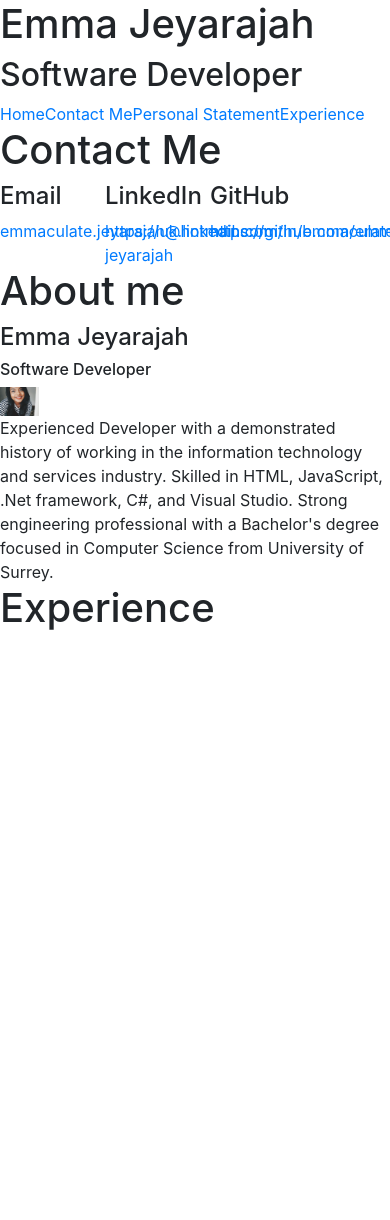
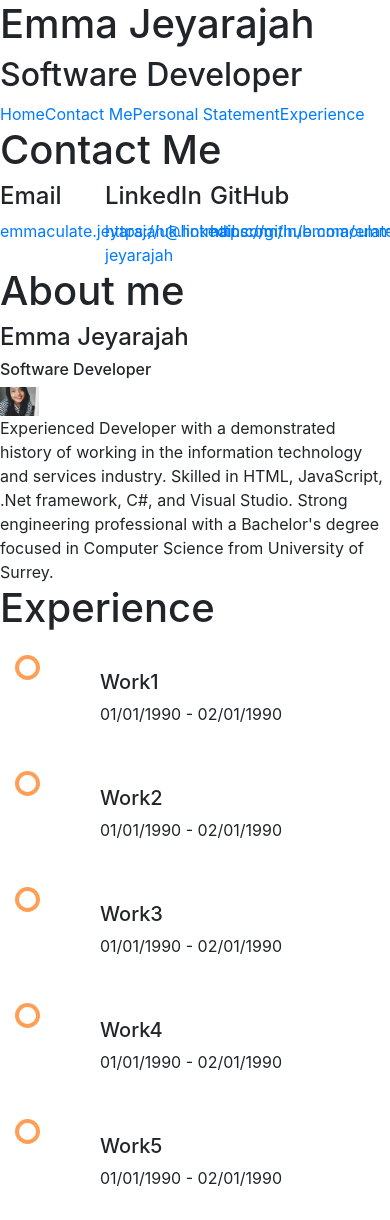
Before and after one commit to emmaculatej/personal-website, a Vue app in the folder personal-website/: page /#/ in a window 390 px wide. Shown: the top 1220 px of the page. Before the commit the page ends 844 px from the top, so only its background shows below. Built offline with nearby package versions, Linux system fonts and the light colour scheme.

Commit message:
Time Line Skeleton for Experience

```diff
--- a/personal-website/src/components/Experience.vue
+++ b/personal-website/src/components/Experience.vue
@@ -1,15 +1,173 @@
 <template>
-    <div class="experience">
-        <h1> Experience </h1>
+<div>
+            <h1> Experience </h1>
+    <div class="timeline">
+        <div v-for="work in workExperience" v-bind:key="work.id" @mouseover="hover = true" @mouseleave="hover = false">
+            <div class="container right">
+                <div class="content">
+                <h5> {{work.name}} </h5>
+                <span> {{work.startDate}} - {{work.endDate}}</span>
+                    <div v-if="hover">
+                        <span>{{work.description}}</span>
+                    </div>
+                </div>
+            </div>
+        </div>
     </div>
+</div>
 </template>
 
 <script>
 export default {
+    name: 'Experience',
+    data: function () {
+        return {
+            workExperience : [
+                {id: 1, name: 'Work1', startDate: '01/01/1990', endDate: '02/01/1990', description: 'This is a secret message.'},
+                {id: 2, name: 'Work2', startDate: '01/01/1990', endDate: '02/01/1990', description: 'This is a secret message.'},
+                {id: 3, name: 'Work3', startDate: '01/01/1990', endDate: '02/01/1990', description: 'This is a secret message.'},
+                {id: 4, name: 'Work4', startDate: '01/01/1990', endDate: '02/01/1990', description: 'This is a secret message.'},
+                {id: 5, name: 'Work5', startDate: '01/01/1990', endDate: '02/01/1990', description: 'This is a secret message.'}
+            ],
+            hover: false
+        }
+    }
 
 }
 </script>
 
 <style scoped>
+* {
+  box-sizing: border-box;
+}
 
+body {
+  background-color: #474e5d;
+  font-family: Helvetica, sans-serif;
+}
+
+/* The actual timeline (the vertical ruler) */
+.timeline {
+  position: relative;
+  max-width: 1200px;
+  margin: 0 auto;
+}
+
+/* The actual timeline (the vertical ruler) */
+.timeline::after {
+  content: '';
+  position: absolute;
+  width: 6px;
+  background-color: white;
+  top: 0;
+  bottom: 0;
+  left: 50%;
+  margin-left: -3px;
+}
+
+/* Container around content */
+.container {
+  padding: 10px 40px;
+  position: relative;
+  background-color: inherit;
+  width: 50%;
+}
+
+/* The circles on the timeline */
+.container::after {
+  content: '';
+  position: absolute;
+  width: 25px;
+  height: 25px;
+  right: -17px;
+  background-color: white;
+  border: 4px solid #FF9F55;
+  top: 15px;
+  border-radius: 50%;
+  z-index: 1;
+}
+
+/* Place the container to the left */
+.left {
+  left: 0;
+}
+
+/* Place the container to the right */
+.right {
+  left: 50%;
+}
+
+/* Add arrows to the left container (pointing right) */
+.left::before {
+  content: " ";
+  height: 0;
+  position: absolute;
+  top: 22px;
+  width: 0;
+  z-index: 1;
+  right: 30px;
+  border: medium solid white;
+  border-width: 10px 0 10px 10px;
+  border-color: transparent transparent transparent white;
+}
+
+/* Add arrows to the right container (pointing left) */
+.right::before {
+  content: " ";
+  height: 0;
+  position: absolute;
+  top: 22px;
+  width: 0;
+  z-index: 1;
+  left: 30px;
+  border: medium solid white;
+  border-width: 10px 10px 10px 0;
+  border-color: transparent white transparent transparent;
+}
+
+/* Fix the circle for containers on the right side */
+.right::after {
+  left: -16px;
+}
+
+/* The actual content */
+.content {
+  padding: 20px 30px;
+  background-color: white;
+  position: relative;
+  border-radius: 6px;
+}
+
+/* Media queries - Responsive timeline on screens less than 600px wide */
+@media screen and (max-width: 600px) {
+  /* Place the timelime to the left */
+  .timeline::after {
+  left: 31px;
+  }
+
+  /* Full-width containers */
+  .container {
+  width: 100%;
+  padding-left: 70px;
+  padding-right: 25px;
+  }
+
+  /* Make sure that all arrows are pointing leftwards */
+  .container::before {
+  left: 60px;
+  border: medium solid white;
+  border-width: 10px 10px 10px 0;
+  border-color: transparent white transparent transparent;
+  }
+
+  /* Make sure all circles are at the same spot */
+  .left::after, .right::after {
+  left: 15px;
+  }
+
+  /* Make all right containers behave like the left ones */
+  .right {
+  left: 0%;
+  }
+}
 </style>
```
